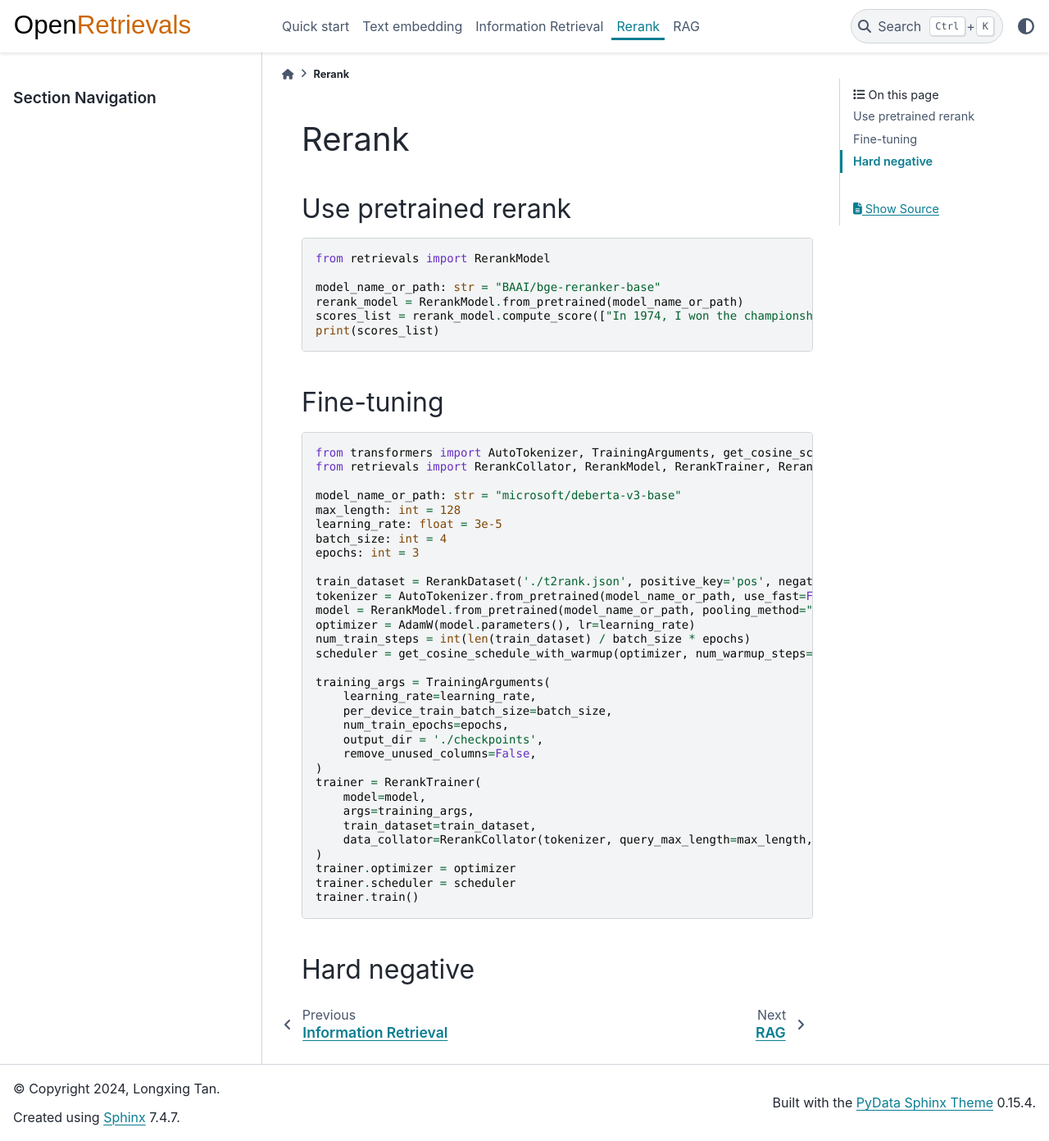
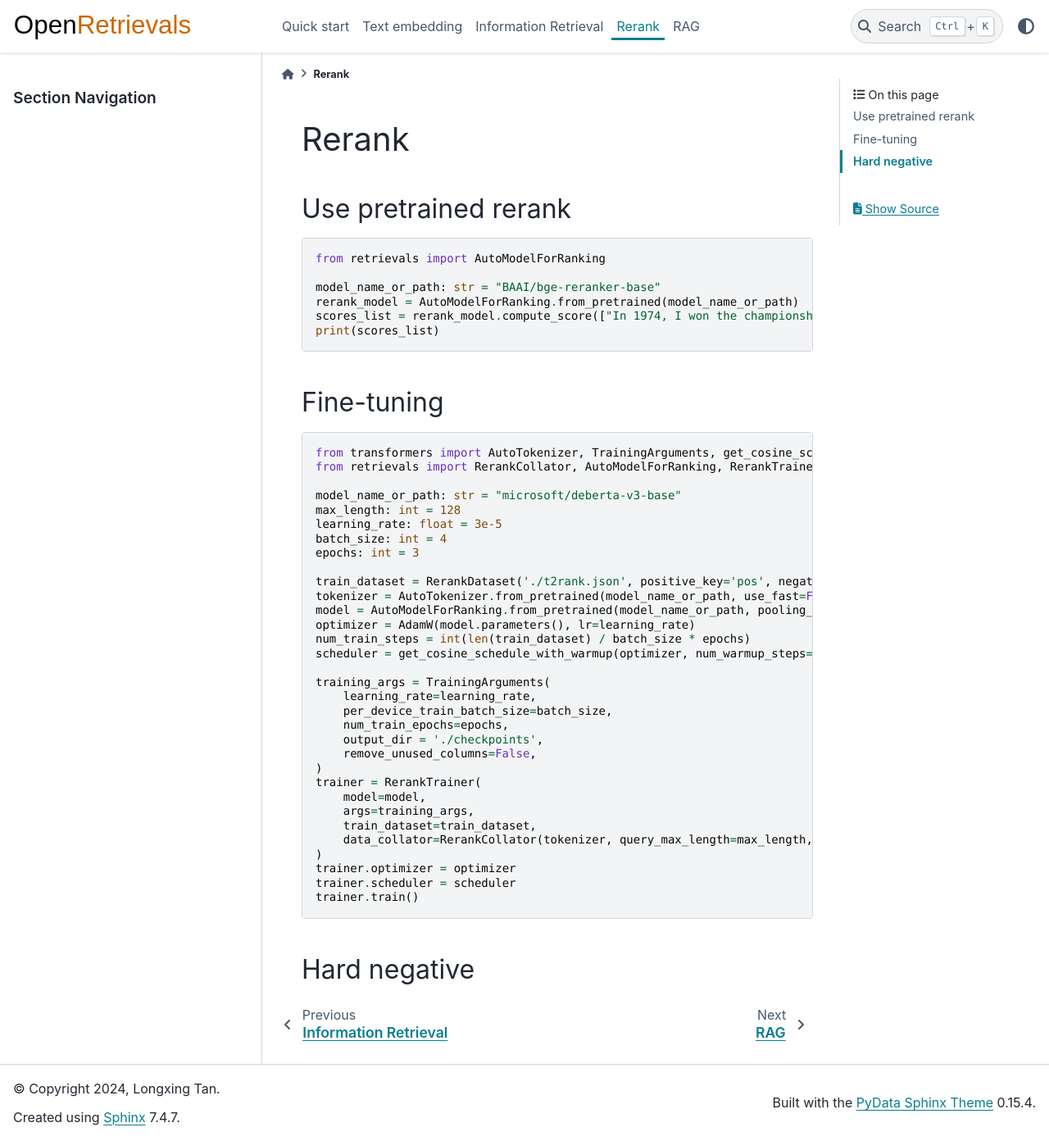
Before and after one commit to LongxingTan/open-retrievals, a Sphinx documentation site: the page built from docs/source/rerank.rst, in a window 1280 px wide and 1392 px high. Shown: the whole window at 82% size. Built offline with Sphinx 7.4.7 and the PyData theme 0.15.4, drawn with Linux system fonts in a browser that asks for light colours.

Commit message:
fix: rename

```diff
--- a/docs/source/rag.rst
+++ b/docs/source/rag.rst
@@ -14,7 +14,7 @@ RAG could help solve the false information, out-of-date information, and data se
 .. code-block:: python
 
     from retrievals.tools.langchain import LangchainEmbedding, LangchainReranker, LangchainLLM
-    from retrievals import RerankModel
+    from retrievals import AutoModelForRanking
     from langchain.retrievers import ContextualCompressionRetriever
     from langchain_community.vectorstores import Chroma as Vectorstore
     from langchain.prompts.prompt import PromptTemplate
@@ -33,7 +33,7 @@ RAG could help solve the false information, out-of-date information, and data se
     retrieval_args = {"search_type" :"similarity", "score_threshold": 0.15, "k": 10}
     retriever = vectordb.as_retriever(**retrieval_args)
 
-    ranker = RerankModel.from_pretrained(rerank_model_name_or_path)
+    ranker = AutoModelForRanking.from_pretrained(rerank_model_name_or_path)
     reranker = LangchainReranker(model=ranker, top_n=3)
     compression_retriever = ContextualCompressionRetriever(
         base_compressor=reranker, base_retriever=retriever
--- a/docs/source/rerank.rst
+++ b/docs/source/rerank.rst
@@ -8,10 +8,10 @@ Use pretrained rerank
 
 .. code-block:: python
 
-    from retrievals import RerankModel
+    from retrievals import AutoModelForRanking
 
     model_name_or_path: str = "BAAI/bge-reranker-base"
-    rerank_model = RerankModel.from_pretrained(model_name_or_path)
+    rerank_model = AutoModelForRanking.from_pretrained(model_name_or_path)
     scores_list = rerank_model.compute_score(["In 1974, I won the championship in Southeast Asia in my first kickboxing match", "In 1982, I defeated the heavy hitter Ryu Long."])
     print(scores_list)
 
@@ -24,7 +24,7 @@ Fine-tuning
 .. code-block:: python
 
     from transformers import AutoTokenizer, TrainingArguments, get_cosine_schedule_with_warmup, AdamW
-    from retrievals import RerankCollator, RerankModel, RerankTrainer, RerankDataset
+    from retrievals import RerankCollator, AutoModelForRanking, RerankTrainer, RerankDataset
 
     model_name_or_path: str = "microsoft/deberta-v3-base"
     max_length: int = 128
@@ -34,7 +34,7 @@ Fine-tuning
 
     train_dataset = RerankDataset('./t2rank.json', positive_key='pos', negative_key='neg')
     tokenizer = AutoTokenizer.from_pretrained(model_name_or_path, use_fast=False)
-    model = RerankModel.from_pretrained(model_name_or_path, pooling_method="mean")
+    model = AutoModelForRanking.from_pretrained(model_name_or_path, pooling_method="mean")
     optimizer = AdamW(model.parameters(), lr=learning_rate)
     num_train_steps = int(len(train_dataset) / batch_size * epochs)
     scheduler = get_cosine_schedule_with_warmup(optimizer, num_warmup_steps=0.05 * num_train_steps, num_training_steps=num_train_steps)
--- a/src/retrievals/__init__.py
+++ b/src/retrievals/__init__.py
@@ -7,7 +7,7 @@ from .data.collator import (
 from .data.dataset import RerankDataset, RetrievalDataset
 from .models.embedding_auto import AutoModelForEmbedding, ListwiseModel, PairwiseModel
 from .models.pooling import AutoPooling
-from .models.rerank import RerankModel
+from .models.rerank import AutoModelForRanking
 from .models.retrieval_auto import AutoModelForRetrieval
 from .trainer.custom_trainer import CustomTrainer
 from .trainer.trainer import RerankTrainer, RetrievalTrainer
```
Also changed, not shown: README.md (+6 -6 lines), README_ja-JP.md (+6 -6 lines), README_zh-CN.md (+6 -6 lines), 8 other files.
